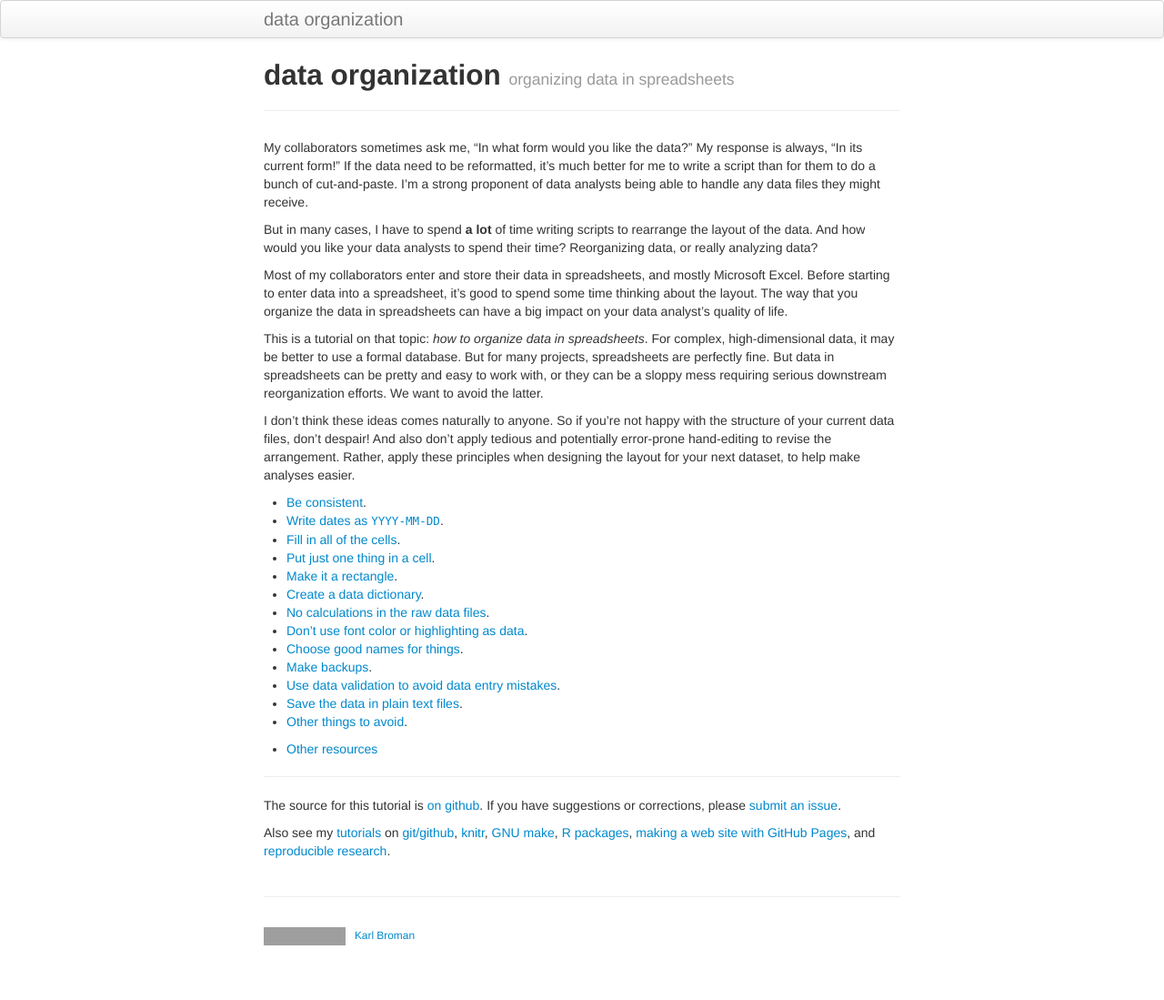
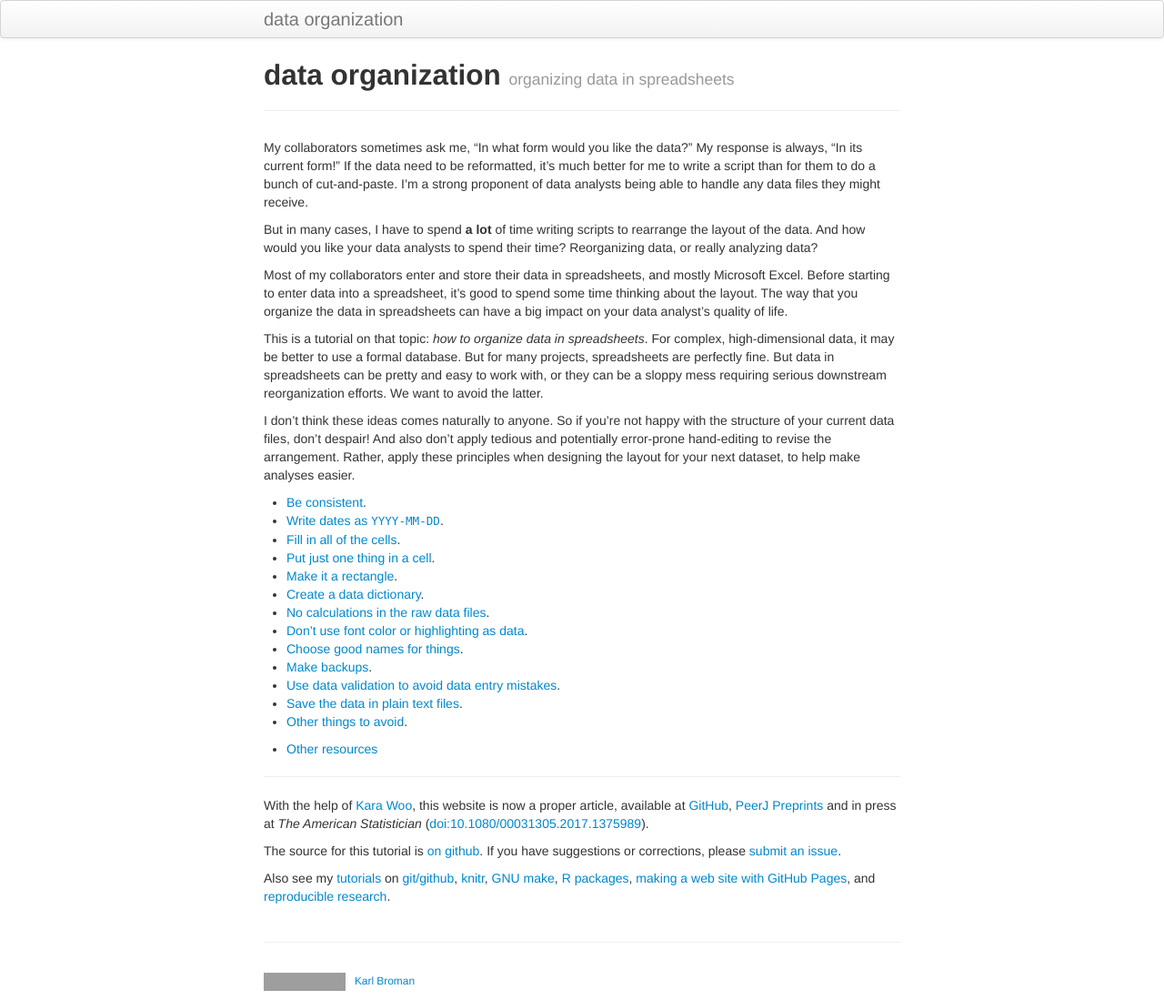
Before and after one commit to kbroman/dataorg, a Jekyll site: the page built from index.md, in a window 1280 px wide. Shown: the whole page at 91% size. Built offline with Jekyll 4.4.1, drawn with Linux system fonts in a browser that asks for light colours; before the commit the page ends 1049 px from its top, so only the background shows below that; grey boxes are pictures that could not be loaded.

Commit message:
Link to corresponding article

```diff
--- a/index.md
+++ b/index.md
@@ -55,6 +55,13 @@ easier.
 
 ---
 
+With the help of [Kara Woo](https://karawoo.com), this website is now
+a proper article, available at
+[GitHub](https://github.com/kbroman/Paper_DataOrg),
+[PeerJ Preprints](https://peerj.com/preprints/3183/) and in press at
+_The American Statistician_
+([doi:10.1080/00031305.2017.1375989](https://doi.org/10.1080/00031305.2017.1375989)).
+
 The source for this tutorial is
 [on github](http://github.com/kbroman/dataorg).  If you have
 suggestions or corrections, please
```
